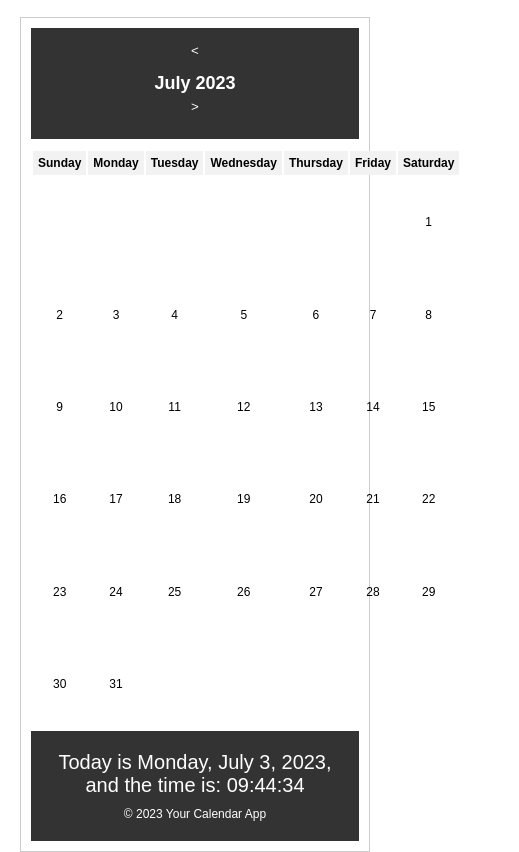
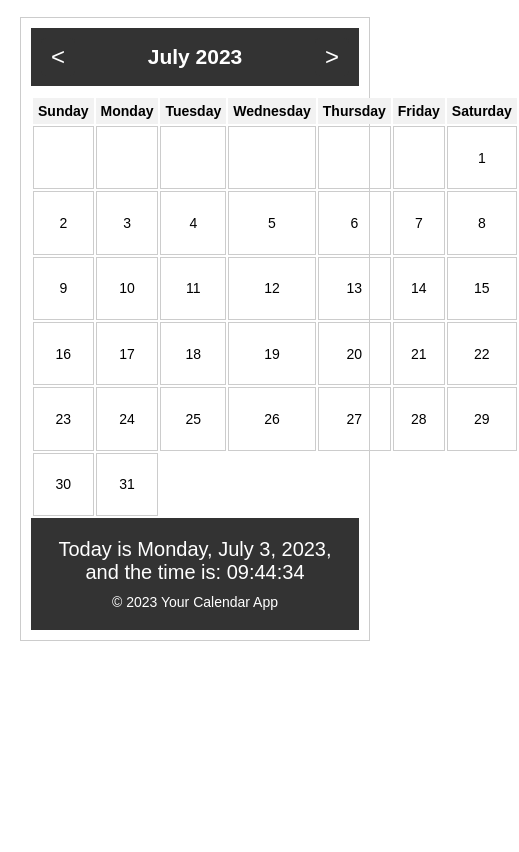
Before and after one commit to AMAN-ARABZADEH/Calendar, a plain HTML site: page index.html in a window 390 px wide. Shown: the part 60-912 px from the top of the page, 519 px wide, since content can reach past the window. After the commit the page ends 844 px from the top, so only its background shows below. Drawn offline with Linux system fonts and the light colour scheme.

Commit message:
Calender

```diff
--- a/index.html
+++ b/index.html
@@ -4,31 +4,34 @@
   <meta charset="UTF-8">
   <meta name="viewport" content="width=device-width, initial-scale=1.0">
   <title>Calendar</title>
-  <link rel="stylesheet" href="style.css">
+  <link rel="stylesheet" href="style.css"> <!-- External CSS file -->
+  <!-- Add the Google Fonts link to the head section for a nicer font -->
+<link href="https://fonts.googleapis.com/css2?family=Roboto:wght@400;700&display=swap" rel="stylesheet">
 </head>
 <body>
     <header>
-        <h1>Calendar</h1>
+        <h1>Calendar</h1> <!-- Header with the title -->
     </header>
 
     <main>
         <section>
             <article class="calendar">
                 <header>
-              <button id="prevMonthBtn">&lt;</button>
+                    <button id="prevMonthBtn" class="calendar-btn">&lt;</button>
                     <h2 id="currentMonth"></h2>
-              <button id="nextMonthBtn">&gt;</button>
+                    <button id="nextMonthBtn" class="calendar-btn">&gt;</button>
+
                 </header>
                 <table>
                     <thead>
                         <tr>
-                  <th>Sunday</th>
-                  <th>Monday</th>
-                  <th>Tuesday</th>
-                  <th>Wednesday</th>
-                  <th>Thursday</th>
-                  <th>Friday</th>
-                  <th>Saturday</th>
+                            <th>Sunday</th> <!-- Table header for Sunday -->
+                            <th>Monday</th> <!-- Table header for Monday -->
+                            <th>Tuesday</th> <!-- Table header for Tuesday -->
+                            <th>Wednesday</th> <!-- Table header for Wednesday -->
+                            <th>Thursday</th> <!-- Table header for Thursday -->
+                            <th>Friday</th> <!-- Table header for Friday -->
+                            <th>Saturday</th> <!-- Table header for Saturday -->
                         </tr>
                     </thead>
                     <tbody id="calendarBody">
@@ -36,13 +39,13 @@
                     </tbody>
                 </table>
                 <footer>
-                <p id="currentDayDate"></p>
-                <p>&copy; 2023 Your Calendar App</p>
+                    <p id="currentDayDate" class="current-day-date"></p> <!-- Paragraph to display the current day's date -->
+                    <p>&copy; 2023 Your Calendar App</p> <!-- Footer text with copyright information -->
                 </footer>
             </article>
         </section>
     </main>
 
-  <script src="script.js"></script>
+  <script src="script.js"></script> <!-- External JavaScript file -->
 </body>
 </html>
--- a/script.js
+++ b/script.js
@@ -1,5 +1,10 @@
-'use strict'
 'use strict';
+
+/**
+ * Calendar App
+ * Author: Aman Arabzadeh
+ * Date: 2023-07-03
+ */
 
 // Get the elements
 const currentMonthElement = document.getElementById('currentMonth');
@@ -21,26 +26,29 @@ const daysOfWeek = [
 
 // Get the current date
 const currentDate = new Date();
+let currentDisplayedMonth = currentDate.getMonth(); // Track the displayed month separately
 
-// Display the current month and year
+/**
+ * Display the current month and year
+ */
 const displayCurrentMonth = () => {
-  const currentMonth = currentDate.getMonth();
   const currentYear = currentDate.getFullYear();
-  currentMonthElement.textContent = `${months[currentMonth]} ${currentYear}`;
+  currentMonthElement.textContent = `${months[currentDisplayedMonth]} ${currentYear}`;
 };
 
-// Generate the calendar dates
+/**
+ * Generate the calendar dates
+ */
 const generateCalendar = () => {
   calendarBody.innerHTML = '';
 
-  const currentMonth = currentDate.getMonth();
   const currentYear = currentDate.getFullYear();
 
   // Get the first day of the month
-  const firstDay = new Date(currentYear, currentMonth, 1).getDay();
+  const firstDay = new Date(currentYear, currentDisplayedMonth, 1).getDay();
 
   // Get the number of days in the month
-  const lastDay = new Date(currentYear, currentMonth + 1, 0).getDate();
+  const lastDay = new Date(currentYear, currentDisplayedMonth + 1, 0).getDate();
 
   let date = 1;
 
@@ -63,7 +71,7 @@ const generateCalendar = () => {
 
         if (
           currentDate.getDate() === date &&
-          currentDate.getMonth() === currentMonth &&
+          currentDate.getMonth() === currentDisplayedMonth &&
           currentDate.getFullYear() === currentYear
         ) {
           cell.classList.add('current-day');
@@ -78,7 +86,9 @@ const generateCalendar = () => {
   }
 };
 
-// Update the current day, date, and time at the bottom
+/**
+ * Update the current day, date, and time at the bottom
+ */
 const updateCurrentDayDate = () => {
   const currentDay = daysOfWeek[currentDate.getDay()];
   const currentDateFormatted = currentDate.toLocaleDateString('en-US', {
@@ -91,7 +101,9 @@ const updateCurrentDayDate = () => {
   currentDayDateElement.textContent = `Today is ${currentDay}, ${currentDateFormatted}, and the time is: ${currentTime}`;
 };
 
-  // Get the current time formatted with leading zeros
+/**
+ * Get the current time formatted with leading zeros
+ */
 const getCurrentTimeFormatted = () => {
   const hours = currentDate.getHours().toString().padStart(2, '0');
   const minutes = currentDate.getMinutes().toString().padStart(2, '0');
@@ -106,15 +118,17 @@ const updateCurrentDayDate = () => {
 }, 1000);
 
 // Event listeners for previous and next month buttons
-  prevMonthBtn.addEventListener('click', () => {
-    currentDate.setMonth(currentDate.getMonth() - 1);
+prevMonthBtn.addEventListener('click', (e) => {
+  e.preventDefault();
+  currentDisplayedMonth--; // Decrement the displayed month
   displayCurrentMonth();
   generateCalendar();
   updateCurrentDayDate();
 });
 
-  nextMonthBtn.addEventListener('click', () => {
-    currentDate.setMonth(currentDate.getMonth() + 1);
+nextMonthBtn.addEventListener('click', (e) => {
+  e.preventDefault();
+  currentDisplayedMonth++; // Increment the displayed month
   displayCurrentMonth();
   generateCalendar();
   updateCurrentDayDate();
--- a/style.css
+++ b/style.css
@@ -1,19 +1,23 @@
+/* Resetting default styles for all elements */
 * {
     margin: 0;
     border: 0;
     box-sizing: border-box;
 }
 
+/* Setting the height of the html and body to 100% */
 html, body {
     height: 100%;
 }
 
+/* Styling for the body element */
 body {
     display: flex;
     flex-direction: column;
     font-family: Arial, sans-serif;
 }
 
+/* Styling for the header section */
 header {
     background-color: #333;
     color: #fff;
@@ -21,20 +25,24 @@
     text-align: center;
 }
 
+/* Styling for the h1 element within the header */
 h1 {
     margin: 0;
 }
 
+/* Styling for the main section */
 main {
     flex: 1;
     margin: 20px;
 }
 
+/* Styling for the calendar section */
 .calendar {
     border: 1px solid #ccc;
     padding: 10px;
 }
 
+/* Styling for the header within the calendar section */
 .calendar header {
     display: flex;
     justify-content: space-between;
@@ -42,6 +50,7 @@
     margin-bottom: 10px;
 }
 
+/* Styling for the buttons within the calendar header */
 .calendar header button {
     background-color: #333;
     color: #fff;
@@ -50,11 +59,13 @@
     cursor: pointer;
 }
 
+/* Styling for the table within the calendar section */
 .calendar table {
     width: 100%;
-    height: 69vh
+    height: 50vh;
 }
 
+/* Styling for the table header cells */
 .calendar th {
     text-align: center;
     background-color: #f2f2f2;
@@ -64,12 +75,16 @@
 .calendar td {
     text-align: center;
     padding: 10px;
+    border: 1px solid #ccc;
+    cursor: pointer;
   }
 
   .calendar td:hover {
     background-color: #f2f2f2;
   }
 
+
+/* Styling for the footer section */
 footer {
     background-color: #333;
     color: #fff;
@@ -78,24 +93,21 @@
     margin-top: auto;
 }
 
+/* Styling for the current day's date paragraph */
 #currentDayDate {
     font-size: 20px;
     margin-bottom: 10px;
 }
 
-
 /* Responsive Styles */
 @media screen and (max-width: 600px) {
     .calendar {
-      font-size: 12px;
+      font-size: 14px;
     }
 
-    .calendar header {
-      flex-direction: column;
-    }
-
-    .calendar header button {
-      margin-bottom: 10px;
+    .calendar-btn {
+      font-size: 20px;
+      padding: 8px 12px;
     }
 
     .calendar th,
@@ -103,3 +115,17 @@
       padding: 5px;
     }
   }
+
+
+
+.current-day-date {
+    font-size: 24px;
+    margin-bottom: 20px;
+  }
+
+
+  .calendar-btn {
+    font-size: 24px;
+    padding: 10px 15px;
+    border-radius: 5px;
+  }
```
Lines whose indentation alone changed are shown as unchanged.
